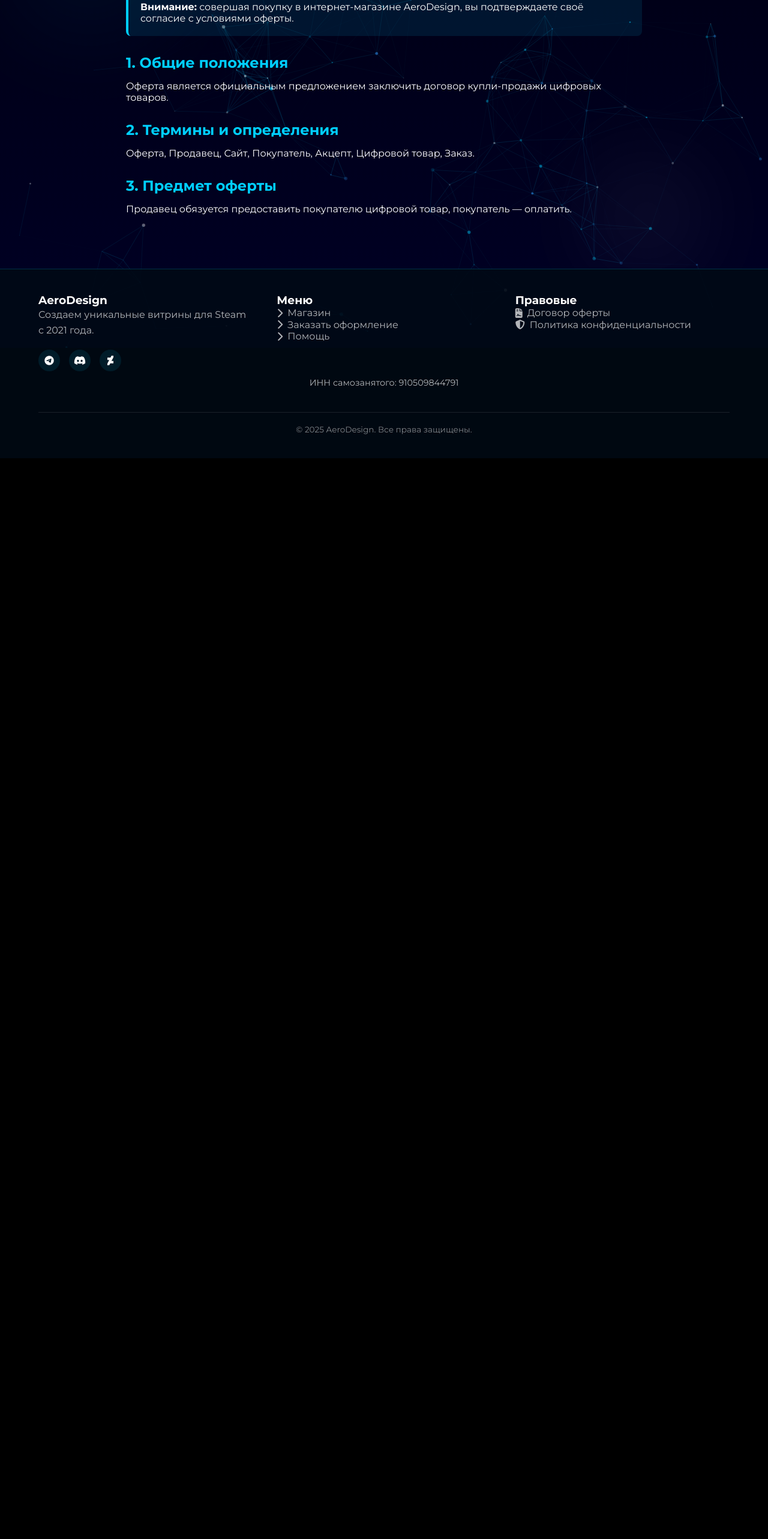
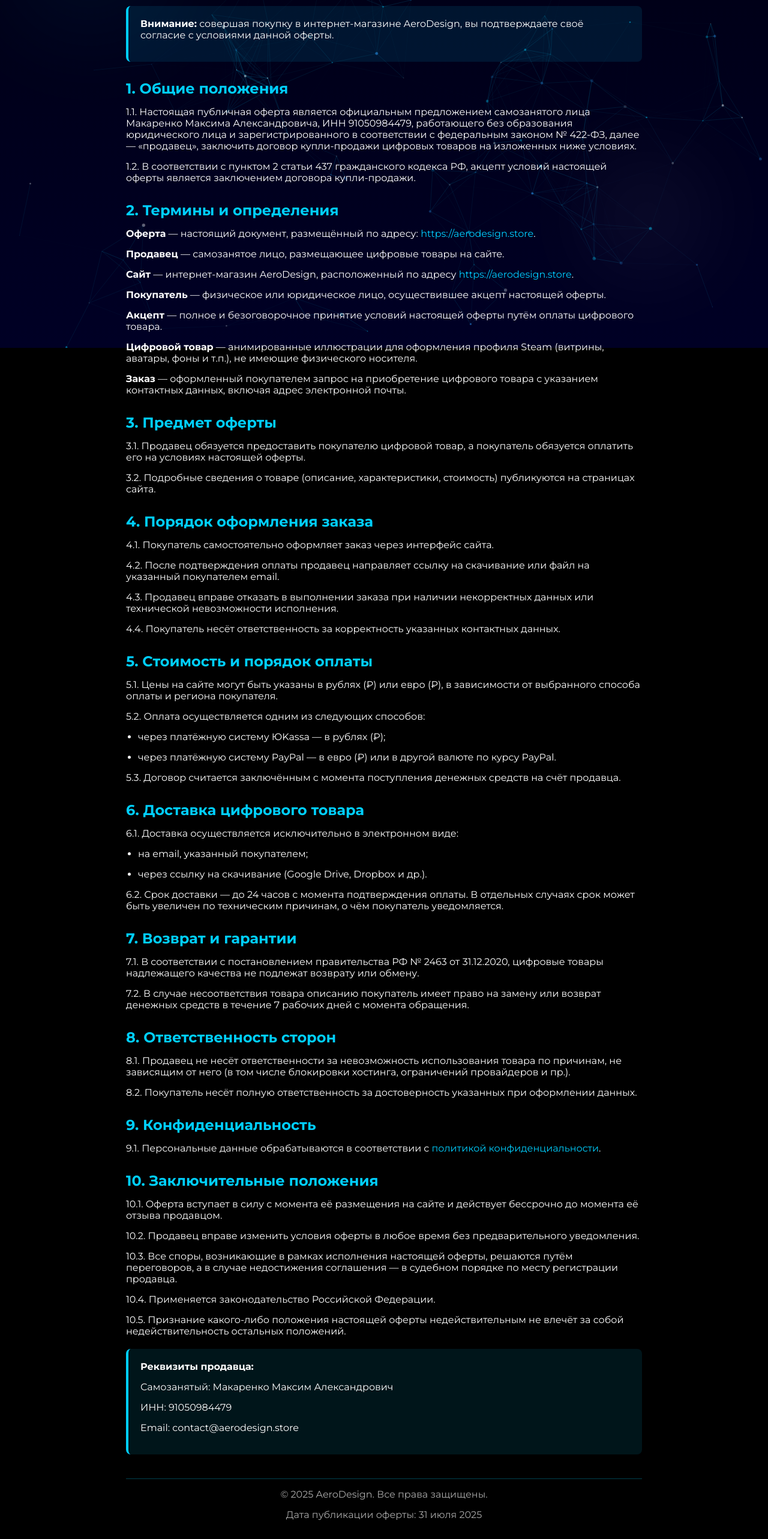
Before and after one commit to FrontndDev/gif-shop, a Vue app: page /offer in a window 1280 px wide. Shown: the part 220-2786 px from the top of the page at 60% size. Before the commit the page ends 984 px from the top, so only its background shows below. Built offline with nearby package versions, Linux system fonts and the light colour scheme.

Commit message:
Offer page

```diff
--- a/src/views/Offer.vue
+++ b/src/views/Offer.vue
@@ -1,28 +1,103 @@
 <template>
   <Layout>
     <div class="container">
-      <h1>Публичная оферта</h1>
-      <p>о заключении договора купли-продажи цифровых товаров</p>
+      <header class="page-header">
+        <h1>Публичная оферта</h1>
+        <p>о заключении договора купли-продажи цифровых товаров</p>
+      </header>
+
       <section class="highlight">
-        <p><strong>Внимание:</strong> совершая покупку в интернет-магазине AeroDesign, вы подтверждаете своё согласие с условиями оферты.</p>
+        <p><strong>Внимание:</strong> совершая покупку в интернет-магазине AeroDesign, вы подтверждаете своё согласие с условиями данной оферты.</p>
       </section>
+
       <h2>1. Общие положения</h2>
-      <p>Оферта является официальным предложением заключить договор купли-продажи цифровых товаров.</p>
+      <p>1.1. Настоящая публичная оферта является официальным предложением самозанятого лица Макаренко Максима Александровича, ИНН 91050984479, работающего без образования юридического лица и зарегистрированного в соответствии с федеральным законом № 422-ФЗ, далее — «продавец», заключить договор купли-продажи цифровых товаров на изложенных ниже условиях.</p>
+      <p>1.2. В соответствии с пунктом 2 статьи 437 гражданского кодекса РФ, акцепт условий настоящей оферты является заключением договора купли-продажи.</p>
+
       <h2>2. Термины и определения</h2>
-      <p>Оферта, Продавец, Сайт, Покупатель, Акцепт, Цифровой товар, Заказ.</p>
+      <p><strong>Оферта</strong> — настоящий документ, размещённый по адресу: <a href="https://aerodesign.store" target="_blank" rel="noopener">https://aerodesign.store</a>.</p>
+      <p><strong>Продавец</strong> — самозанятое лицо, размещающее цифровые товары на сайте.</p>
+      <p><strong>Сайт</strong> — интернет-магазин AeroDesign, расположенный по адресу <a href="https://aerodesign.store" target="_blank" rel="noopener">https://aerodesign.store</a>.</p>
+      <p><strong>Покупатель</strong> — физическое или юридическое лицо, осуществившее акцепт настоящей оферты.</p>
+      <p><strong>Акцепт</strong> — полное и безоговорочное принятие условий настоящей оферты путём оплаты цифрового товара.</p>
+      <p><strong>Цифровой товар</strong> — анимированные иллюстрации для оформления профиля Steam (витрины, аватары, фоны и т.п.), не имеющие физического носителя.</p>
+      <p><strong>Заказ</strong> — оформленный покупателем запрос на приобретение цифрового товара с указанием контактных данных, включая адрес электронной почты.</p>
+
       <h2>3. Предмет оферты</h2>
-      <p>Продавец обязуется предоставить покупателю цифровой товар, покупатель — оплатить.</p>
+      <p>3.1. Продавец обязуется предоставить покупателю цифровой товар, а покупатель обязуется оплатить его на условиях настоящей оферты.</p>
+      <p>3.2. Подробные сведения о товаре (описание, характеристики, стоимость) публикуются на страницах сайта.</p>
+
+      <h2>4. Порядок оформления заказа</h2>
+      <p>4.1. Покупатель самостоятельно оформляет заказ через интерфейс сайта.</p>
+      <p>4.2. После подтверждения оплаты продавец направляет ссылку на скачивание или файл на указанный покупателем email.</p>
+      <p>4.3. Продавец вправе отказать в выполнении заказа при наличии некорректных данных или технической невозможности исполнения.</p>
+      <p>4.4. Покупатель несёт ответственность за корректность указанных контактных данных.</p>
+
+      <h2>5. Стоимость и порядок оплаты</h2>
+      <p>5.1. Цены на сайте могут быть указаны в рублях (₽) или евро (₽), в зависимости от выбранного способа оплаты и региона покупателя.</p>
+      <p>5.2. Оплата осуществляется одним из следующих способов:</p>
+      <ul>
+        <li>через платёжную систему ЮKassa — в рублях (₽);</li>
+        <li>через платёжную систему PayPal — в евро (₽) или в другой валюте по курсу PayPal.</li>
+      </ul>
+      <p>5.3. Договор считается заключённым с момента поступления денежных средств на счёт продавца.</p>
+
+      <h2>6. Доставка цифрового товара</h2>
+      <p>6.1. Доставка осуществляется исключительно в электронном виде:</p>
+      <ul>
+        <li>на email, указанный покупателем;</li>
+        <li>через ссылку на скачивание (Google Drive, Dropbox и др.).</li>
+      </ul>
+      <p>6.2. Срок доставки — до 24 часов с момента подтверждения оплаты. В отдельных случаях срок может быть увеличен по техническим причинам, о чём покупатель уведомляется.</p>
+
+      <h2>7. Возврат и гарантии</h2>
+      <p>7.1. В соответствии с постановлением правительства РФ № 2463 от 31.12.2020, цифровые товары надлежащего качества не подлежат возврату или обмену.</p>
+      <p>7.2. В случае несоответствия товара описанию покупатель имеет право на замену или возврат денежных средств в течение 7 рабочих дней с момента обращения.</p>
+
+      <h2>8. Ответственность сторон</h2>
+      <p>8.1. Продавец не несёт ответственности за невозможность использования товара по причинам, не зависящим от него (в том числе блокировки хостинга, ограничений провайдеров и пр.).</p>
+      <p>8.2. Покупатель несёт полную ответственность за достоверность указанных при оформлении данных.</p>
+
+      <h2>9. Конфиденциальность</h2>
+      <p>9.1. Персональные данные обрабатываются в соответствии с <RouterLink to="/privacy">политикой конфиденциальности</RouterLink>.</p>
+
+      <h2>10. Заключительные положения</h2>
+      <p>10.1. Оферта вступает в силу с момента её размещения на сайте и действует бессрочно до момента её отзыва продавцом.</p>
+      <p>10.2. Продавец вправе изменить условия оферты в любое время без предварительного уведомления.</p>
+      <p>10.3. Все споры, возникающие в рамках исполнения настоящей оферты, решаются путём переговоров, а в случае недостижения соглашения — в судебном порядке по месту регистрации продавца.</p>
+      <p>10.4. Применяется законодательство Российской Федерации.</p>
+      <p>10.5. Признание какого-либо положения настоящей оферты недействительным не влечёт за собой недействительность остальных положений.</p>
+
+      <section class="highlight">
+        <p><strong>Реквизиты продавца:</strong></p>
+        <p>Самозанятый: Макаренко Максим Александрович</p>
+        <p>ИНН: 91050984479</p>
+        <p>Email: contact@aerodesign.store</p>
+      </section>
+
+      <div class="footer">
+        <p>© 2025 AeroDesign. Все права защищены.</p>
+        <p>Дата публикации оферты: 31 июля 2025</p>
+      </div>
     </div>
   </Layout>
 </template>
 
 <script setup lang="ts">
 import Layout from '../components/Layout.vue';
+import { RouterLink } from 'vue-router';
 </script>
 
 <style scoped>
 .container { max-width: 900px; margin: 0 auto; padding: 30px 20px; }
+.page-header { text-align: center; margin-bottom: 20px; border-bottom: 1px solid rgba(0, 207, 255, 0.3); padding-bottom: 12px; }
 h1 { color: var(--primary); font-size: 2.2rem; margin-bottom: 10px; }
 h2 { color: var(--primary); font-size: 1.5rem; margin-top: 30px; margin-bottom: 15px; }
+p, li { margin-bottom: 15px; font-size: 1rem; }
+ul { padding-left: 20px; }
+a { color: var(--primary); text-decoration: none; }
+a:hover { text-decoration: underline; }
 .highlight { background: rgba(0,207,255,0.1); padding: 20px; border-radius: 8px; margin: 20px 0; border-left: 4px solid var(--primary); }
+.footer { text-align: center; margin-top: 40px; padding-top: 16px; border-top: 1px solid rgba(0, 207, 255, 0.3); font-size: 0.9rem; color: #aaa; }
+@media (max-width: 768px) { h1 { font-size: 1.8rem; } h2 { font-size: 1.3rem; } }
 </style>
```
